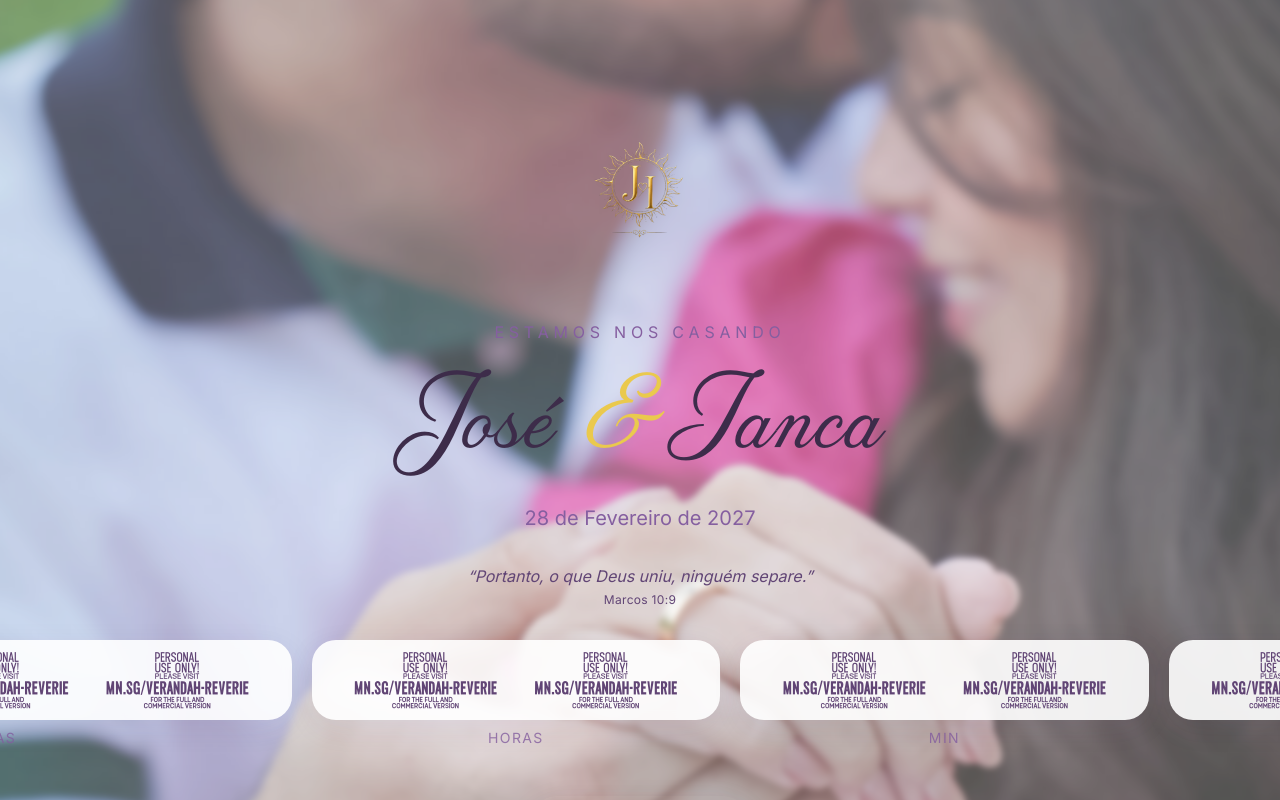
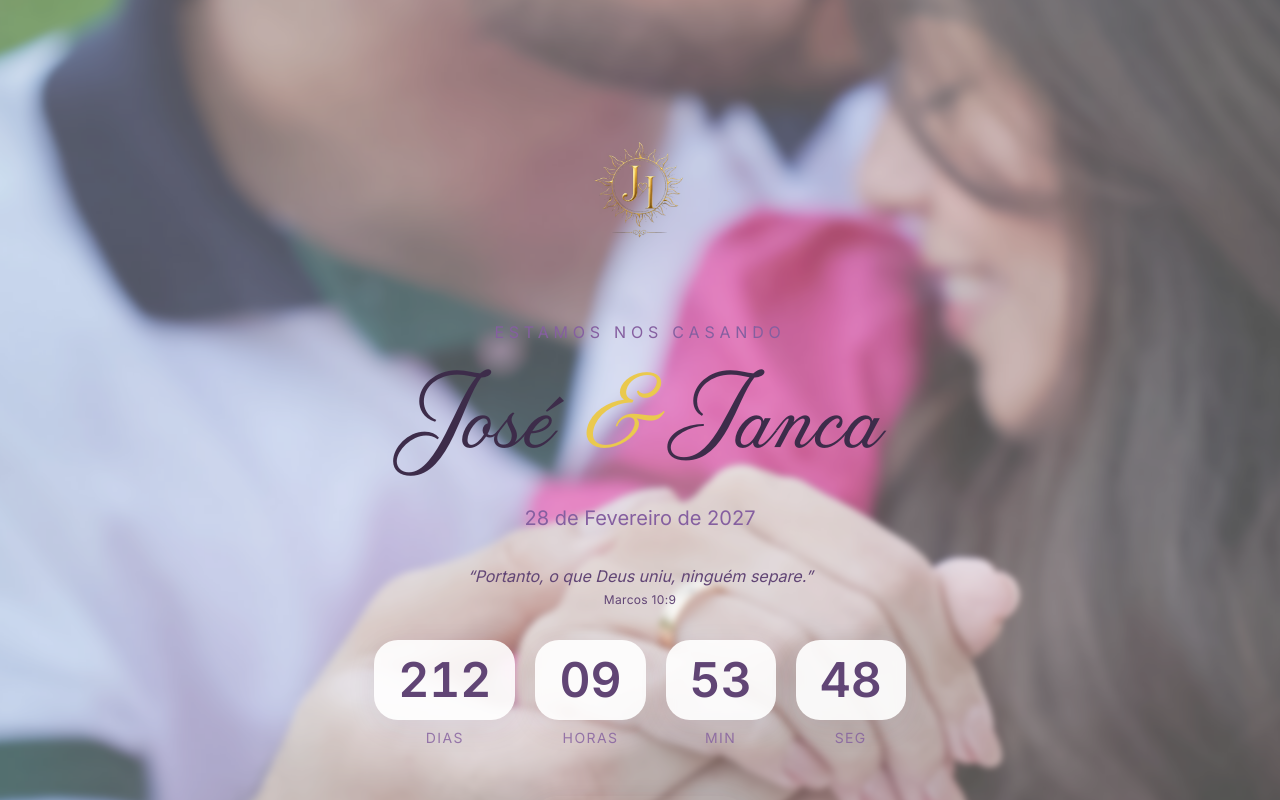
Before and after one commit to joseantoniocoelho98-wq/casamento-site, a Next.js app: page / in a window 1280 px wide. Shown: the top 800 px of the page. Built offline with nearby package versions, Linux system fonts and the light colour scheme.

Commit message:
Corrigindo fonte dos numeros do contador

```diff
--- a/components/CountdownTimer.tsx
+++ b/components/CountdownTimer.tsx
@@ -13,7 +13,7 @@
   return (
     <div className="flex flex-col items-center">
       <div className="bg-white/90 backdrop-blur-sm rounded-2xl shadow-soft px-4 py-3 md:px-6 md:py-4 min-w-[70px] md:min-w-[90px]">
-        <span className="text-3xl md:text-5xl font-display text-lilac-800 tabular-nums">
+        <span className="text-3xl md:text-5xl font-body font-semibold text-lilac-800 tabular-nums">
           {String(value).padStart(2, '0')}
         </span>
       </div>
```
